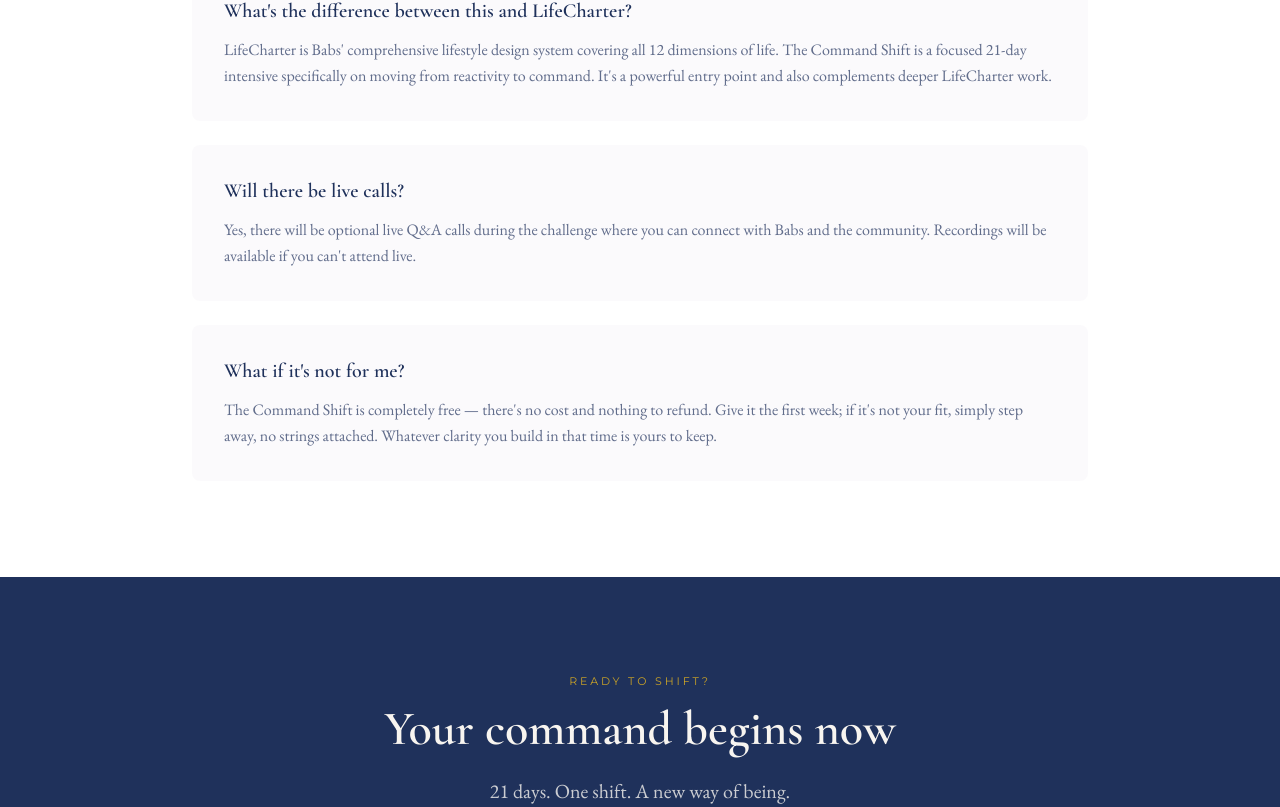
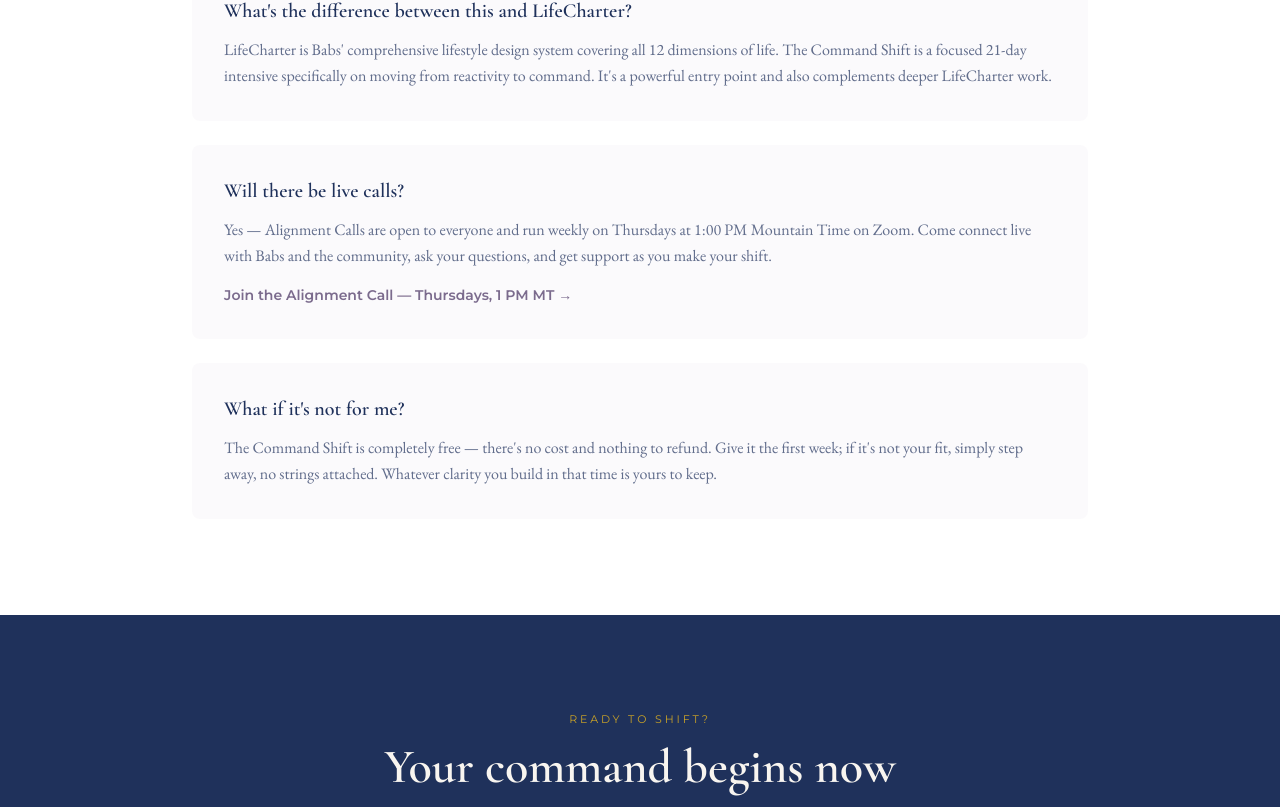
Before and after one commit to ButterflyBabs/command-shift-landing, a Next.js app: page / in a window 1280 px wide. Shown: the part 6633-7440 px from the top of the page. Built offline with nearby package versions, Linux system fonts and the light colour scheme.

Commit message:
Alignment Calls FAQ: Thursdays 1 PM MT + Zoom link

```diff
--- a/app/page.tsx
+++ b/app/page.tsx
@@ -416,7 +416,7 @@ export default function Home() {
               },
               {
                 q: "Will there be live calls?",
-                a: "Yes, there will be optional live Q&A calls during the challenge where you can connect with Babs and the community. Recordings will be available if you can't attend live.",
+                a: "Yes — Alignment Calls are open to everyone and run weekly on Thursdays at 1:00 PM Mountain Time on Zoom. Come connect live with Babs and the community, ask your questions, and get support as you make your shift.",
               },
               {
                 q: "What if it's not for me?",
@@ -430,6 +430,16 @@ export default function Home() {
               >
                 <h3 className="font-display text-xl font-semibold text-indigo-rich mb-3">{faq.q}</h3>
                 <p className="font-body text-indigo-rich/70 leading-relaxed">{faq.a}</p>
+                {faq.q === "Will there be live calls?" && (
+                  <a
+                    href="https://us02web.zoom.us/j/87052226903?pwd=4KdrLaVD6cpAHgGLawKVh5voPFoJQn.1"
+                    target="_blank"
+                    rel="noopener noreferrer"
+                    className="mt-4 inline-flex items-center gap-2 font-ui text-sm font-semibold text-plum hover:text-indigo-rich"
+                  >
+                    Join the Alignment Call — Thursdays, 1 PM MT →
+                  </a>
+                )}
               </motion.div>
             ))}
           </motion.div>
```
